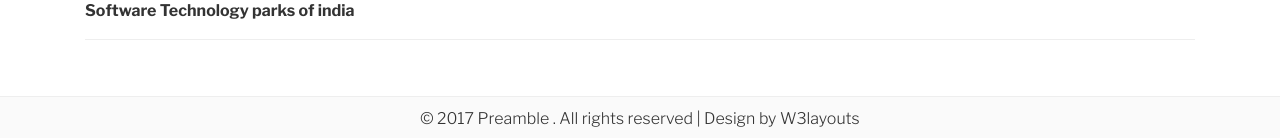
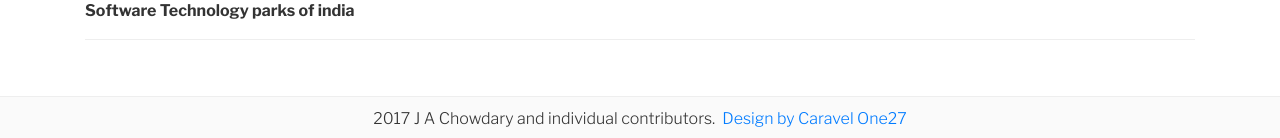
Before and after one commit to jachowdary/jachowdary.github.io, a Jekyll site: the page built from index.html, in a window 1280 px wide. Shown: the part 3025-3163 px from the top of the page. Built offline with Jekyll 4.4.1, drawn with Linux system fonts in a browser that asks for light colours; nearby versions of some CDN libraries.

Commit message:
Footer, Herounit Button, Favicon updated

```diff
--- a/_includes/head.html
+++ b/_includes/head.html
@@ -1,7 +1,12 @@
 <head>
   <meta charset="utf-8">
   <meta name="viewport" content="width=device-width, initial-scale=1, shrink-to-fit=no">
+  <link rel="shortcut icon" href="assets/logo.ico" />
+  <meta name="description" content="Homepage of J A Chowdary. His vision, work, initiatives, updates, news and all.">
+  <meta name="keywords" content="ja, j a, ja chowdary, j a chowdary, chief secretary, it, it advisor, government of ap, jachowdary.org, andhra Pradesh">
+  <meta name="author" content="Caravel One27">
   <title>J A Chowdary</title>
+
 
   <link rel="stylesheet" href="https://maxcdn.bootstrapcdn.com/bootstrap/4.0.0-beta.2/css/bootstrap.min.css" integrity="sha384-PsH8R72JQ3SOdhVi3uxftmaW6Vc51MKb0q5P2rRUpPvrszuE4W1povHYgTpBfshb" crossorigin="anonymous">
   <link rel="stylesheet" type="text/css" href="https://cdnjs.cloudflare.com/ajax/libs/font-awesome/4.7.0/css/font-awesome.min.css">
--- a/_scss/_base.scss
+++ b/_scss/_base.scss
@@ -55,3 +55,7 @@ dd{
   color: #fff;
   cursor: pointer;
 }
+.btn-border:hover{
+  background: #fff;
+  color: tranparent;
+}
--- a/index.html
+++ b/index.html
@@ -7,7 +7,7 @@ layout: default
 		<div class="row justify-content-center" style="height: 100vh; min-height: 600px;">
 			<div class="col-md-8 align-self-center text-container" >
 				<h1 class="text-center display-4">J A Chowdary</h1>
-				<p class="lead text-center">Special Chief Secretary & IT Advisor to the Chief Minister <br>Government of Andhra Pradesh, India</p>
+				<p class="lead text-center">Special Chief Secretary &amp; IT Advisor to the Chief Minister <br>Government of Andhra Pradesh, India</p>
 				<div class="text-center">
 					<a class="btn btn-border" href="#info">See More</a>
 				</div>
@@ -24,7 +24,7 @@ layout: default
 			</div>
 			<div class="col-md-8 align-self-center">
 				<h1>J A Chowdary</h1>
-				<h4>Special Chief Secretary & IT Advisor to the Chief Minister <br>Government of Andhra Pradesh, India</h4>
+				<h4>Special Chief Secretary &amp; IT Advisor to the Chief Minister <br>Government of Andhra Pradesh, India</h4>
 				<a href="https://www.linkedin.com/in/jachowdary/"><i class="fa fa-linkedin-square fa-2x" aria-hidden="true"></i></a>
 			</div>
 		</div>
@@ -46,7 +46,7 @@ Mr. Chowdary earlier served as Chairman of the Board of Software Technologies Pa
 		<h1 class="text-center slim-text">Experience</h1>
 		<hr class="us-line">
 		<dl>
-			<dt><h4 class="bold-text">Special Chief Secretary & IT Advisor to Chief Minister of Andhra Pradesh </h4>
+			<dt><h4 class="bold-text">Special Chief Secretary &amp; IT Advisor to Chief Minister of Andhra Pradesh </h4>
 				<p>Government of Andhra Pradesh</p></dt>
 			<dd>
 				<p>The prime focus of J.A. Chowdary, IT Adviser to the Government of Andhra Pradesh is to mobilise investments, create IT ecosystem, and provide more jobs. Mr. Chowdary says that the IT industry in India and in the U.S. will be roped in to kick-start IT initiatives in Amaravati, the proposed capital of Andhra Pradesh. </p>
@@ -55,7 +55,7 @@ Mr. Chowdary earlier served as Chairman of the Board of Software Technologies Pa
 				<p>Mr. Chowdary earlier served as Chairman of the Board of Software Technologies Parks of India (STPI), Hyderabad and Chennai. He was one of the key personalities instrumental in bringing about an IT revolution in Hyderabad. He is a well-networked IT man and also one among the trusted lieutenants of Chief Minister N. Chandrababu Naidu.</p>
 			</dd>
 
-			<dt><h4 class="bold-text">Co-founder & Executive Chairman</h4>
+			<dt><h4 class="bold-text">Co-founder &amp; Executive Chairman</h4>
 				<p>TalentSprint</p>
 			</dt>
 			<dd>
@@ -69,7 +69,7 @@ Mr. Chowdary earlier served as Chairman of the Board of Software Technologies Pa
 			<dd></dd>
 
 			<dt>
-				<h4 class="bold-text">President & CEO</h4>
+				<h4 class="bold-text">President &amp; CEO</h4>
 				<p>PortalPlayer, India</p>
 			</dt>
 			<dd></dd>
@@ -79,11 +79,11 @@ Mr. Chowdary earlier served as Chairman of the Board of Software Technologies Pa
 				<p>Government of Andhra Pradesh</p>
 			</dt>
 			<dd>
-				<p>Cyber towers was the first largest IT facility originated from Andhra Pradesh as joint venture between L&T and APIIC, was specially appointed by Govt. of AP to ensure Hitech City a reality. Hitech City was the motivation for tech entrepreneurs to know and come to Andhra Pradesh in the beginning, Rest is History.</p>
+				<p>Cyber towers was the first largest IT facility originated from Andhra Pradesh as joint venture between L&amp;T and APIIC, was specially appointed by Govt. of AP to ensure Hitech City a reality. Hitech City was the motivation for tech entrepreneurs to know and come to Andhra Pradesh in the beginning, Rest is History.</p>
 			</dd>
 
 			<dt>
-				<h4 class="bold-text">Founder & Director</h4>
+				<h4 class="bold-text">Founder &amp; Director</h4>
 				<p>Software Technology parks of india</p>
 			</dt>
 			<dd></dd>
@@ -94,6 +94,6 @@ Mr. Chowdary earlier served as Chairman of the Board of Software Technologies Pa
 
 <footer style="padding: 10px 0px;border-top: 1px solid #eee;background-color: #fafafa">
 	<div class="container-fluid">
-		<p class="text-center" style="margin-bottom: 0px;">© 2017 Preamble . All rights reserved | Design by W3layouts</p>
+		<p class="text-center" style="margin-bottom: 0px;">2017 J A Chowdary and individual contributors.<a href="https://caravelone27.com/">&nbsp; Design by Caravel One27</a> </p>
 	</div>
 </footer>
```
Also changed, not shown: assets/logo.ico (added).
